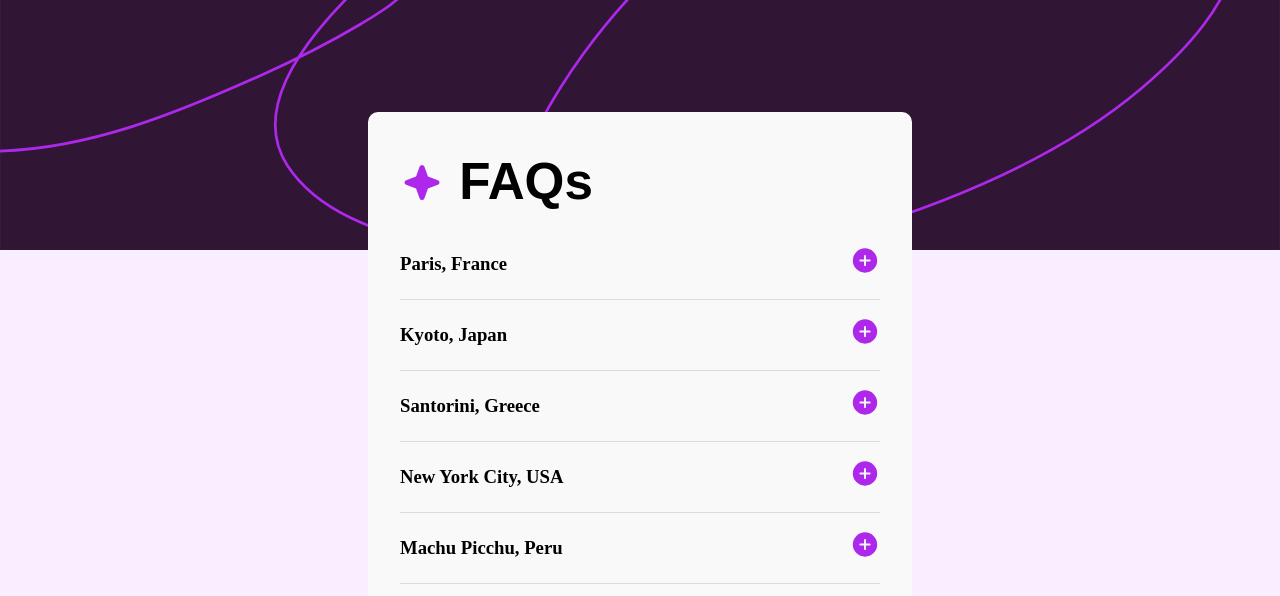
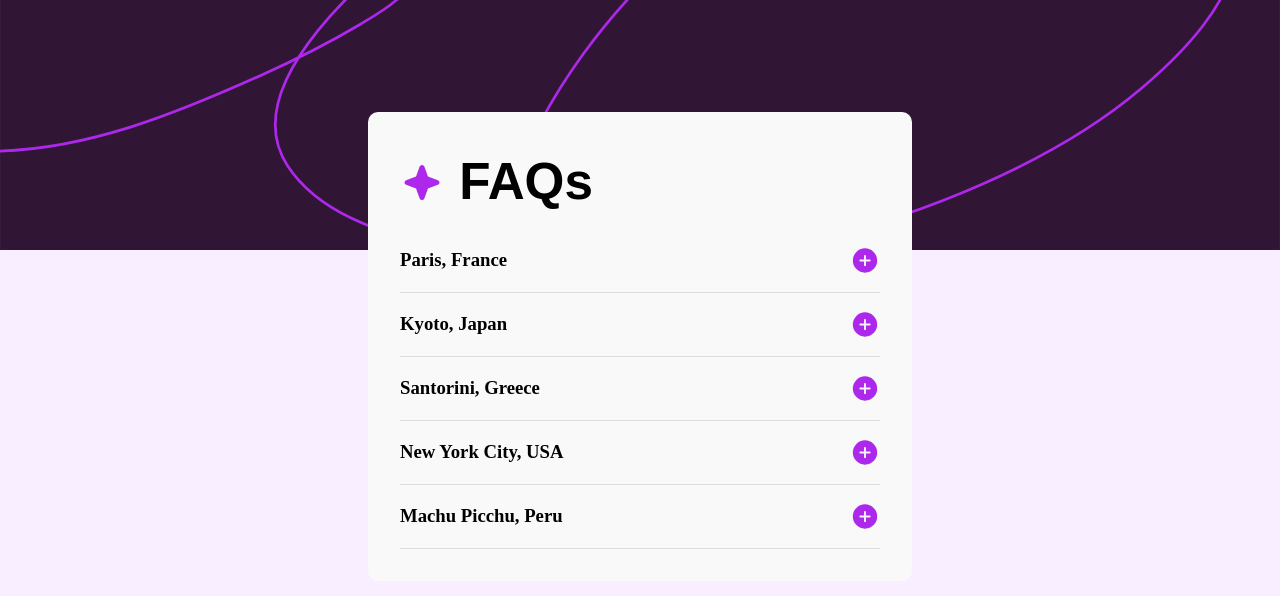
Before and after one commit to daltobello/faq-accordion, a React (Vite) app: page / in a window 1280 px wide. Shown: the top 596 px of the page. Built offline with nearby package versions, Linux system fonts and the light colour scheme; a web font is replaced by a local one.

Commit message:
Remove div around plus/minus icon

```diff
--- a/src/components/AccordionCard/AccordionCard.jsx
+++ b/src/components/AccordionCard/AccordionCard.jsx
@@ -15,12 +15,12 @@ function AccordionCard({ title, content }) {
     <div className='accordion-item'>
       <div className="accordion-title-wrapper" onClick={() => setIsOpen(!isOpen)}>
         <h3 className='title'>{title}</h3>
-        <div>{isOpen ? (
+        {isOpen ? (
           <img src="src/assets/images/icon-minus.svg" alt="minus icon" />
         ) : (
           <img src='src/assets/images/icon-plus.svg' alt='plus icon'/>
         )
-      }</div>
+      }
       </div>
       <div className="accordion-content" ref={contentRef}>
         <p>{content}</p>
```
